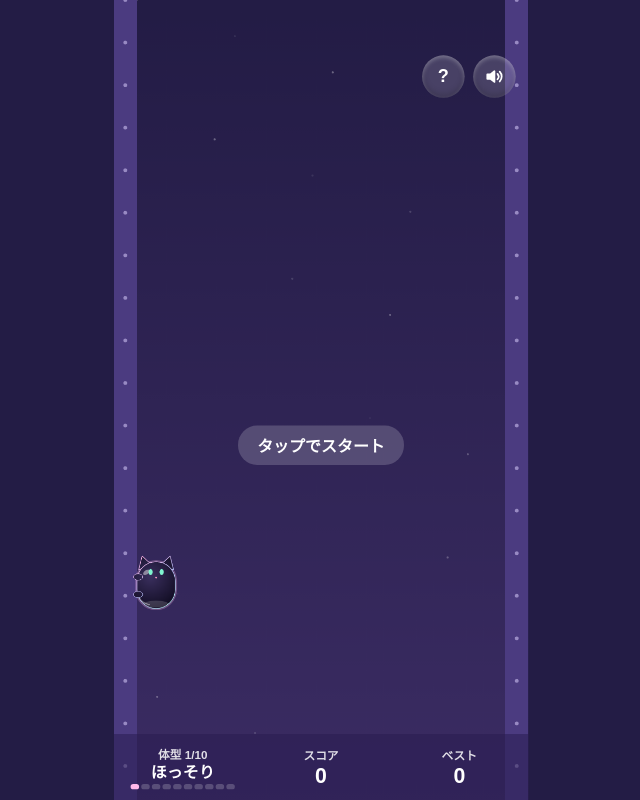
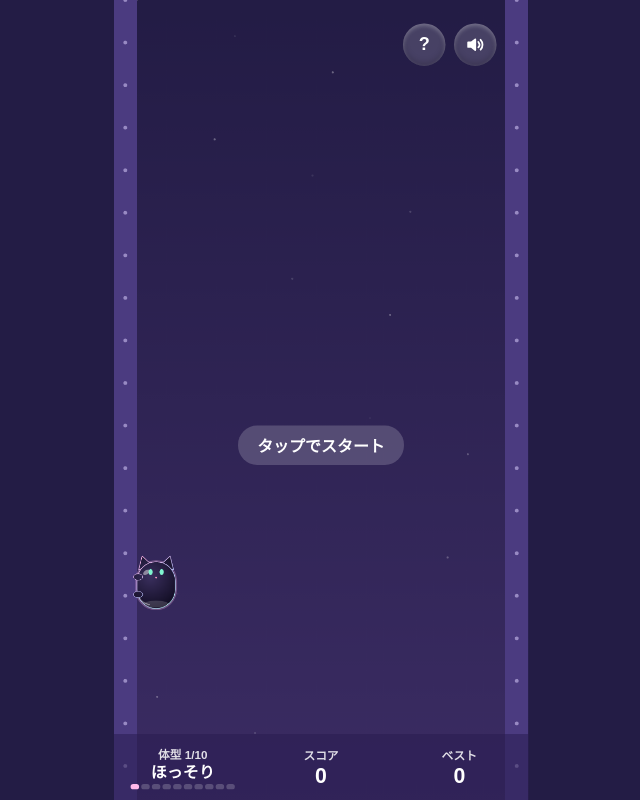
Before and after one commit to kyuzitusyukkin/neko-nobori, a plain HTML site: page index.html in a window 1280 px wide. Shown: the whole page, without its empty margins (319-959 px from the left). Drawn offline with Linux system fonts and the light colour scheme; a web font is replaced by a local one.

Commit message:
？と音のボタンを上へ、キャットタワーにかぶらない位置に
Co-Authored-By: Claude Opus 5.5 <noreply@anthropic.com>
Claude-Session: https://claude.ai/code/session_016mZKwEg6TqRrDaSGoYi8ke

```diff
--- a/index.html
+++ b/index.html
@@ -93,7 +93,7 @@ html,body{margin:0;height:100%;background:#231C45;overflow:hidden;overscroll-beh
 
 
   <!-- 上のボタン（ゲームの上にのせる。タイトルは出さない） -->
-  <div style="position: absolute; left: 12px; right: 12px; top: 52px; display: flex; align-items: center; gap: 8px">
+  <div style="position: absolute; left: 30px; right: 30px; top: 22px; display: flex; align-items: center; gap: 8px">
     <div style="flex: 1"></div>
     <button aria-label="あそびかた" onClick="{{openHelp}}" style="width: 40px; height: 40px; border-radius: 20px; border: none; background: rgba(255,255,255,0.16); color: #FFFFFF; font-size: 17px; font-weight: 700; cursor: pointer; padding: 0">?</button>
     <button aria-label="{{soundLabel}}" aria-pressed="{{soundOn}}" onClick="{{toggleSound}}" style="width: 40px; height: 40px; border-radius: 20px; border: none; background: rgba(255,255,255,0.16); cursor: pointer; padding: 0; display: flex; align-items: center; justify-content: center"><svg width="20" height="20" viewBox="0 0 24 24" fill="none" stroke="#FFFFFF" stroke-width="2" stroke-linecap="round" stroke-linejoin="round" aria-hidden="true"><path d="M4 9.5h3.5L12 6v12l-4.5-3.5H4z" fill="#FFFFFF"></path><path d="{{soundPath}}"></path></svg></button>
```
